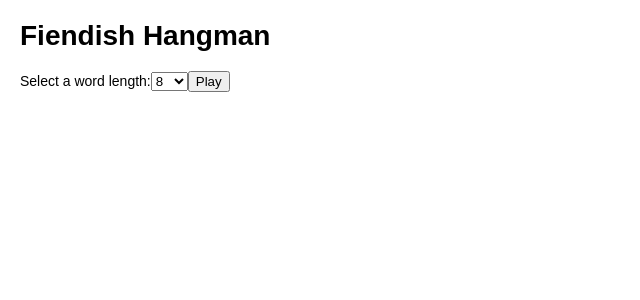
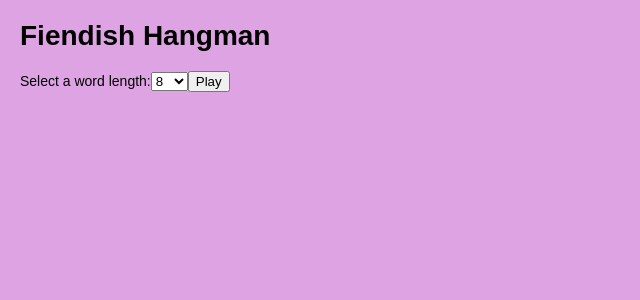
Before and after one commit to ryanc414/react-hangman-app, a React (Create React App) app: page / in a window 1280 px wide. Shown: the top 300 px of the page, without its empty margins (0-640 px from the left). Built offline with nearby package versions, Linux system fonts and the light colour scheme.

Commit message:
Revert "Remove background colour"
This reverts commit 3e717325cff8d4f3a0bd49ee8996c51da3b27450.

```diff
--- a/src/index.css
+++ b/src/index.css
@@ -1,6 +1,7 @@
 body {
   font: 14px "Century Gothic", Futura, sans-serif;
   margin: 20px;
+  background: #dea3e3;
 }
 
 .game {
```
